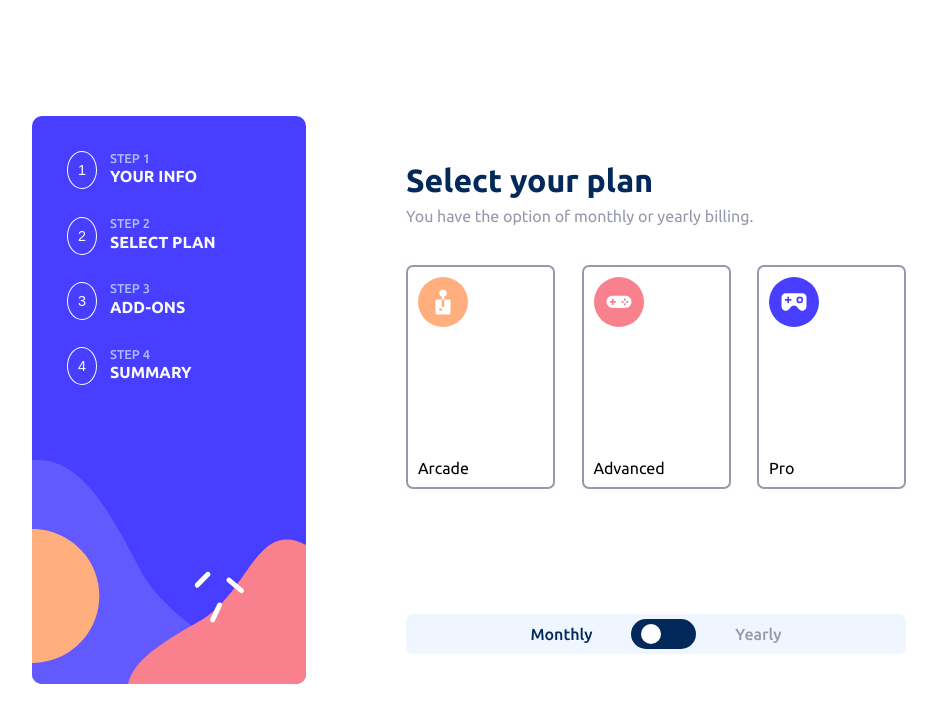
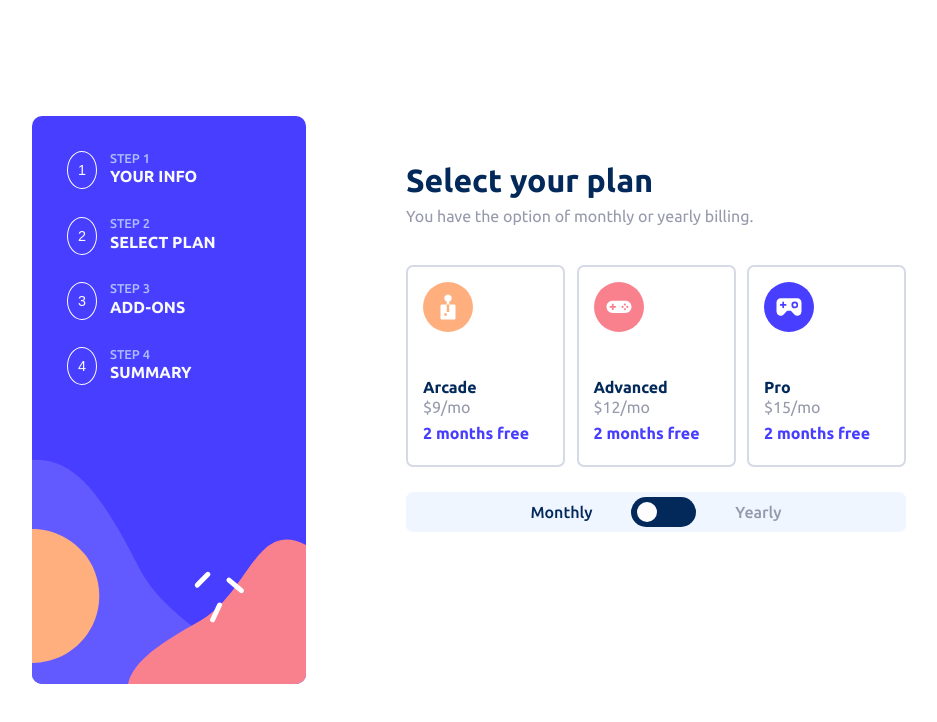
Before and after one commit to Edluel/multi-step-form, a React (Create React App) app: page /step2 in a window 1280 px wide. Shown: the top 722 px of the page, without its empty margins (171-1108 px from the left). Built offline with nearby package versions, Linux system fonts and the light colour scheme.

Commit message:
setting step2 plan board

```diff
--- a/src/components/step2/Step2.jsx
+++ b/src/components/step2/Step2.jsx
@@ -18,19 +18,25 @@ export default function Step2() {
         <div className="step-2-plan-arcade">
           <div className="step-2-plan-arcade-img"/>
           <div className="step-2-arcade-text">
-            Arcade
+            <h3>Arcade</h3>
+            <p>$9/mo</p>
+            <h4>2 months free</h4>
           </div>
         </div>
         <div className="step-2-plan-advanced">
           <div className="step-2-plan-advanced-img"/>
           <div className="step-2-advanced-text">
-            Advanced
+            <h3>Advanced</h3>
+            <p>$12/mo</p>
+            <h4>2 months free</h4>
           </div>
         </div>
         <div className="step-2-plan-pro">
           <div className="step-2-plan-pro-img"/>
           <div className="step-2-pro-text">
-            Pro
+            <h3>Pro</h3>
+            <p>$15/mo</p>
+            <h4>2 months free</h4>
           </div>
         </div>
       </div>
--- a/src/components/step2/step2.css
+++ b/src/components/step2/step2.css
@@ -23,33 +23,31 @@
 }
 .step-2-plan-arcade, .step-2-plan-advanced, .step-2-plan-pro {
   width: 25%;
-  height: 200px;
   border-radius: 7px;
-  border: 2px solid hsl(231, 11%, 63%);
-  padding: 10px;
+  border: 2px solid hsl(229, 24%, 87%);
+  padding: 15px;
   display: flex;
   flex-direction: column;
   justify-content: space-between;
   cursor: pointer;
 }
-.step-2-plan-arcade.active, .step-2-plan-advanced.active, .step-2-plan-pro.active {
-  background-color: hsl(228, 100%, 84%);
-}
-.step-2-plan-arcade h2, .step-2-plan-advanced h2, .step-2-plan-pro h2 {
-  font-size: 1.2rem;
-  font-weight: 700;
+.step-2-plan-arcade h3, .step-2-plan-advanced h3, .step-2-plan-pro h3 {
   color: hsl(213, 96%, 18%);
+  margin-bottom: 0px;
 }
 .step-2-plan-arcade p, .step-2-plan-advanced p, .step-2-plan-pro p {
-  font-size: 1rem;
-  font-weight: 500;
-  color: hsl(231, 11%, 63%);
+  margin: 2px 0;
+}
+.step-2-plan-arcade h4, .step-2-plan-advanced h4, .step-2-plan-pro h4 {
+  color: hsl(243, 100%, 62%);
+  margin: 8px 0;
 }
 .step-2-plan-arcade-img {
   background-image: url("../../../assets/images/icon-arcade.svg");
   background-size: contain;
   width: 50px;
   height: 50px;
+  margin-bottom: 30px;
 }
 .step-2-plan-advanced-img {
   background-image: url("../../../assets/images/icon-advanced.svg");
@@ -72,7 +70,7 @@
   padding: 0 20%;
   border-radius: 7px;
   background-color: hsl(217, 100%, 97%);
-  margin-top: 25%;
+  margin-top: 25px;
 }
 .step-2-billing-option {
   font-size: 1rem;
@@ -85,7 +83,7 @@
   color: hsl(213, 96%, 18%);
 }
 .step-2-billing-option.active:nth-of-type(1) ~ .step-2-billing-switch .step-2-billing-switch-pointer {
-  transform: translateX(-150%);
+  transform: translateX(-170%);
 }
 .step-2-billing-switch {
   display: flex;
--- a/src/components/step2/step2.scss
+++ b/src/components/step2/step2.scss
@@ -26,28 +26,16 @@
     justify-content: space-between;
     &-arcade, &-advanced, &-pro{
       width: 25%;
-      height: 200px;
       border-radius: 7px;
-      border: 2px solid $cool-gray;
-      padding: 10px;
+      border: 2px solid $light-gray;
+      padding: 15px;
       display: flex;
       flex-direction: column;
       justify-content: space-between;
       cursor: pointer;
-
-      &.active {
-        background-color: $pastel-blue;
-      }
-      h2 {
-        font-size: 1.2rem;
-        font-weight: 700;
-        color: $marine-blue;
-      }
-      p {
-        font-size: 1rem;
-        font-weight: 500;
-        color: $cool-gray;
-      }
+      h3 { color: $marine-blue; margin-bottom: 0px; }
+      p { margin: 2px 0;}
+      h4 { color: $purplish-blue; margin: 8px 0; }
     }
 
     &-arcade {
@@ -56,6 +44,7 @@
         background-size: contain;
         width: 50px;
         height: 50px;
+        margin-bottom: 30px;
       }
     }
 
@@ -88,7 +77,7 @@
     padding: 0 20%;
     border-radius: 7px;
     background-color: $magnolia;
-    margin-top: 25%;
+    margin-top: 25px;
 
     &-option {
       font-size: 1rem;
@@ -100,7 +89,7 @@
         color: $marine-blue;
         // move pointer to the left
         &:nth-of-type(1) ~ .step-2-billing-switch .step-2-billing-switch-pointer {
-          transform: translateX(-150%);
+          transform: translateX(-170%);
         }
       }
     }
@@ -125,6 +114,4 @@
 
   }
 
-
-
 }
```
Also changed, not shown: 1 other file (tests, documents, lock files or other folders).
